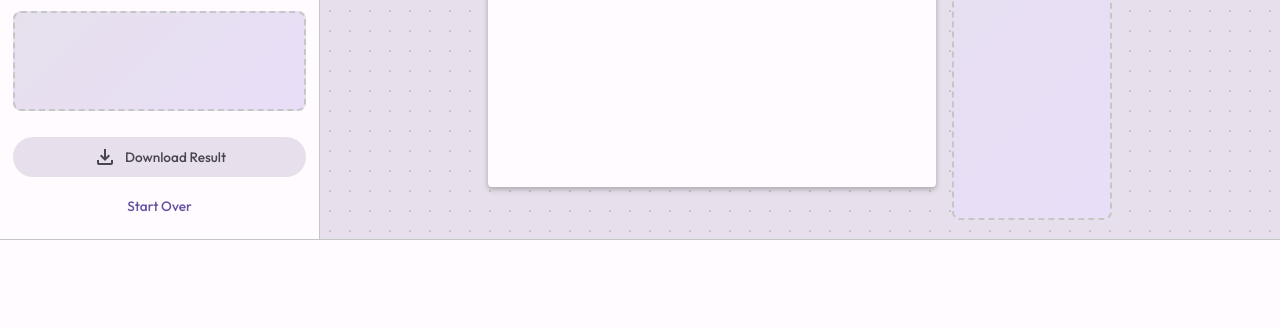
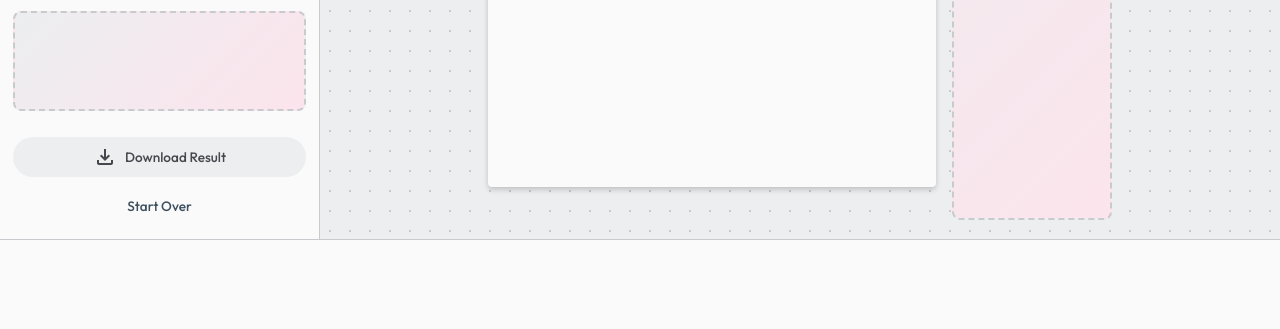
Before and after one commit to ninadpathak/TBG-TattooStudio, a plain HTML site: page index.html in a window 1280 px wide. Shown: the part 471-800 px from the top of the page. Drawn offline with nearby package versions, Linux system fonts and the light colour scheme.

Commit message:
Fix slider layout shift: show controls on tattoo placed, not selection. Update colors to TBG navy+rose brand.

```diff
--- a/css/styles.css
+++ b/css/styles.css
@@ -1,44 +1,44 @@
 /* TattooTryOn - Material Design Theme (Percentage-based) */
 
 :root {
-    /* Colors - Light */
-    --primary: #6750a4;
+    /* Colors - TBG Brand (Navy + Rose) */
+    --primary: #3d4f5f;
     --on-primary: #fff;
-    --primary-container: #eaddff;
-    --on-primary-container: #21005d;
-    --secondary: #625b71;
-    --secondary-container: #e8def8;
-    --on-secondary-container: #1d192b;
-    --surface: #fffbfe;
-    --on-surface: #1c1b1f;
-    --surface-variant: #e7e0ec;
-    --on-surface-variant: #49454f;
-    --outline: #79747e;
-    --outline-variant: #c4c7c5;
-    --error: #b3261e;
+    --primary-container: #d6dee5;
+    --on-primary-container: #1a2a36;
+    --secondary: #c62828;
+    --secondary-container: #fce4ec;
+    --on-secondary-container: #5d1414;
+    --surface: #fafafa;
+    --on-surface: #1c1e21;
+    --surface-variant: #eceef0;
+    --on-surface-variant: #44474b;
+    --outline: #6e7278;
+    --outline-variant: #c8cacd;
+    --error: #c62828;
     --on-error: #fff;
 
     /* Typography & Shape */
     --font: 'Outfit', system-ui, sans-serif;
     --radius: 0.75rem;
-    --shadow-1: 0 1px 3px rgba(0, 0, 0, 0.12), 0 1px 2px rgba(0, 0, 0, 0.24);
-    --shadow-2: 0 3px 6px rgba(0, 0, 0, 0.15), 0 2px 4px rgba(0, 0, 0, 0.12);
+    --shadow-1: 0 1px 3px rgba(0, 0, 0, 0.1), 0 1px 2px rgba(0, 0, 0, 0.06);
+    --shadow-2: 0 3px 6px rgba(0, 0, 0, 0.12), 0 2px 4px rgba(0, 0, 0, 0.08);
     --transition: 0.2s ease;
 }
 
 [data-theme="dark"] {
-    --primary: #d0bcff;
-    --on-primary: #381e72;
-    --primary-container: #4f378b;
-    --on-primary-container: #eaddff;
-    --secondary: #ccc2dc;
-    --secondary-container: #4a4458;
-    --on-secondary-container: #e8def8;
-    --surface: #1c1b1f;
-    --on-surface: #e6e1e5;
-    --surface-variant: #49454f;
-    --on-surface-variant: #cac4d0;
-    --outline: #938f99;
+    --primary: #8eaabb;
+    --on-primary: #1a2a36;
+    --primary-container: #3d4f5f;
+    --on-primary-container: #d6dee5;
+    --secondary: #ef9a9a;
+    --secondary-container: #4a1c1c;
+    --on-secondary-container: #fce4ec;
+    --surface: #1a1c1e;
+    --on-surface: #e2e4e6;
+    --surface-variant: #2c3035;
+    --on-surface-variant: #c0c4c9;
+    --outline: #8a8e93;
 }
 
 /* Reset */
--- a/js/app.js
+++ b/js/app.js
@@ -51,8 +51,8 @@ class TattooTryOnApp {
         );
 
         // Setup canvas callbacks
-        this.canvas.onSelectionChange = (isSelected) => {
-            this.toggleFloatingControls(isSelected);
+        this.canvas.onTattooPlaced = () => {
+            this.toggleFloatingControls(true);
         };
 
         this.init();
@@ -237,6 +237,10 @@ class TattooTryOnApp {
             this.setStepState(this.elements.stepCard2, 'locked');
             this.setStepState(this.elements.stepCard3, 'locked');
 
+            // Hide floating controls
+            this.toggleFloatingControls(false);
+            this.resetFloatingControls();
+
             this.updateDownloadButton();
         });
 
--- a/js/canvas.js
+++ b/js/canvas.js
@@ -364,14 +364,14 @@ export class CanvasController {
         this.ctx.save();
 
         // Draw border
-        this.ctx.strokeStyle = '#6750a4';
+        this.ctx.strokeStyle = '#3d4f5f';
         this.ctx.lineWidth = Math.max(1, hs * 0.25);
         this.ctx.setLineDash([6, 4]);
         this.ctx.strokeRect(bounds.x, bounds.y, bounds.width, bounds.height);
         this.ctx.setLineDash([]);
 
         // Draw corner handles
-        this.ctx.fillStyle = '#6750a4';
+        this.ctx.fillStyle = '#3d4f5f';
 
         for (const corner of bounds.corners) {
             this.ctx.beginPath();
@@ -383,7 +383,7 @@ export class CanvasController {
             this.ctx.beginPath();
             this.ctx.arc(corner.x, corner.y, Math.max(1, hs - 2), 0, Math.PI * 2);
             this.ctx.fill();
-            this.ctx.fillStyle = '#6750a4';
+            this.ctx.fillStyle = '#3d4f5f';
         }
 
         this.ctx.restore();
```
